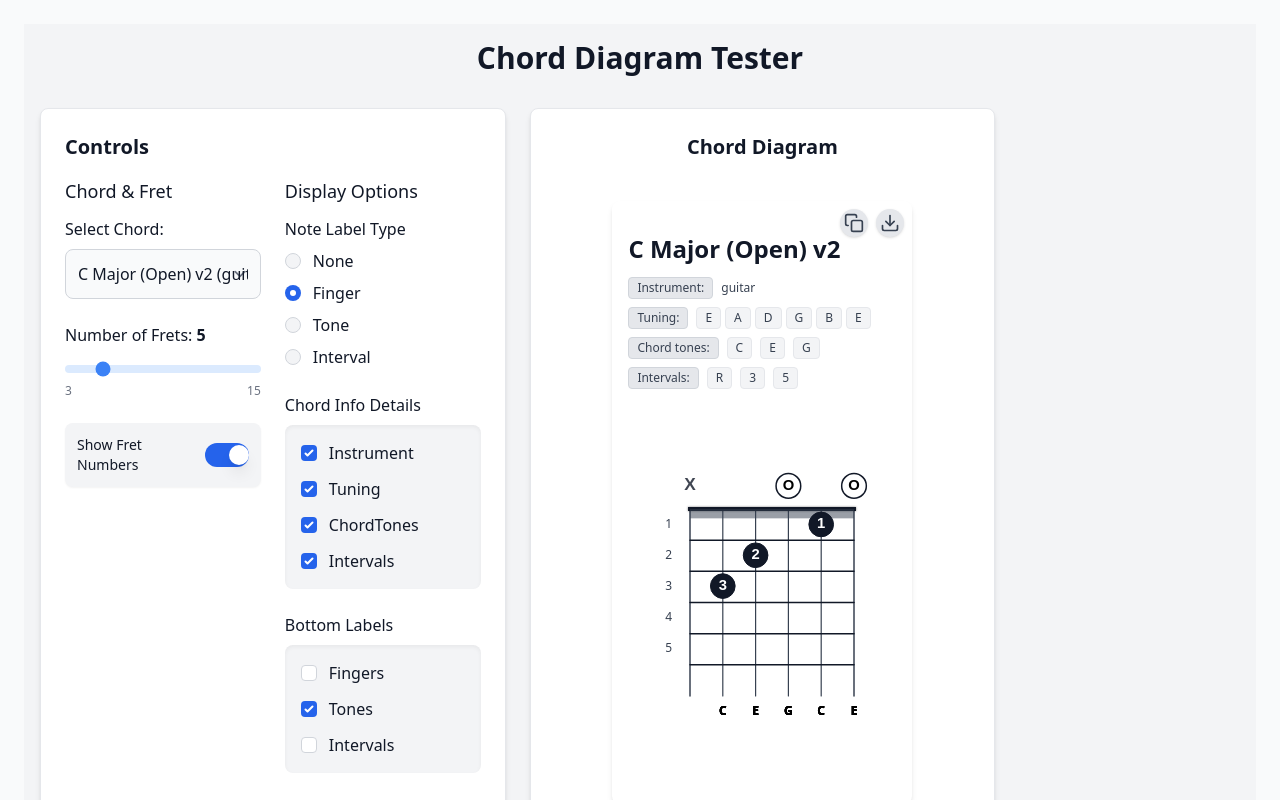
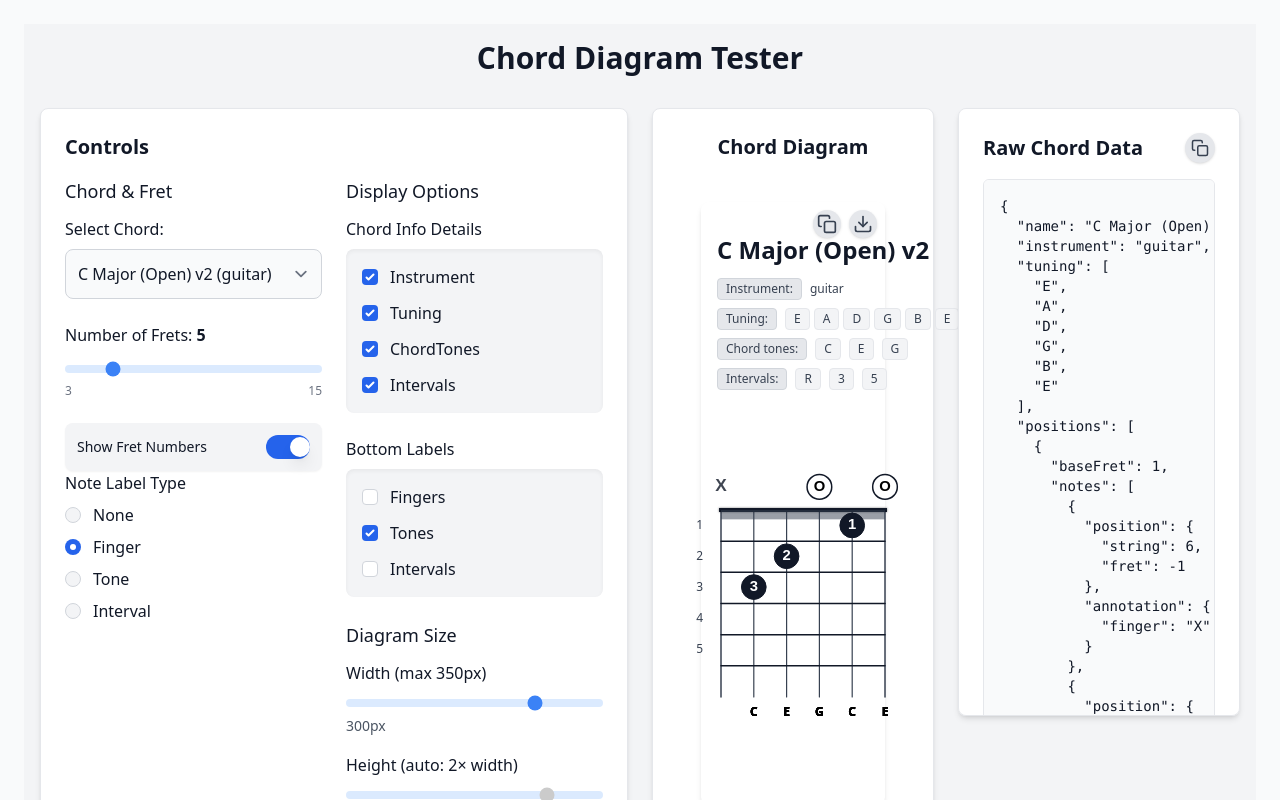
Before and after one commit to danielezappala/chordDiagram, a React (Vite) app: page / in a window 1280 px wide. Built offline with nearby package versions, Linux system fonts and the light colour scheme.

Commit message:
refactor: adjust grid layout from 5 to 4 columns and improve responsive spacing

```diff
--- a/src/ChordTestPage.tsx
+++ b/src/ChordTestPage.tsx
@@ -205,11 +205,11 @@ const ChordTestPage = (): JSX.Element => {
     <div className="min-h-screen bg-gray-100 dark:bg-gray-900 text-gray-900 dark:text-white p-4">
       <h1 className="text-3xl font-extrabold mb-8 text-center">Chord Diagram Tester</h1>
 
-      {/* Main layout using CSS Grid: Left UI (2) | Diagram (2) | Raw Data (1) --> total 5 columns */}
-      <div className="grid grid-cols-1 lg:grid-cols-5 gap-6 items-start h-full"> {/* Reduced gap slightly */}
+      {/* Main layout using CSS Grid: Left UI (2/4) | Diagram (1/4) | Raw Data (1/4) --> total 4 columns */}
+      <div className="grid grid-cols-1 lg:grid-cols-4 gap-6 items-stretch h-full">
 
         {/* Left Section: All UI Controls (Chord Settings, Display & Tuning) */}
-        <div className="bg-white dark:bg-gray-800 p-6 rounded-lg shadow-md border border-gray-200 dark:border-gray-700 lg:col-span-2">
+        <div className="bg-white dark:bg-gray-800 p-6 rounded-lg shadow-md border border-gray-200 dark:border-gray-700 lg:col-span-2 h-full">
           <h2 className="text-xl font-semibold mb-4">Controls</h2>
 
           <div className="grid grid-cols-1 md:grid-cols-2 gap-6">
@@ -253,10 +253,8 @@ const ChordTestPage = (): JSX.Element => {
                   <span className={`inline-block h-5 w-5 transform rounded-full bg-white shadow-lg transition-transform ${showFretNumbers ? 'translate-x-6' : 'translate-x-1'}`}/>
                 </button>
               </div>
-            </div>
 
-            <div>
-              <h3 className="text-lg font-medium mb-3">Display Options</h3>
+              {/* Moved Note Label Type Here */}
               <div className="mb-6">
                 <h4 className="font-medium mb-2">Note Label Type</h4>
                 <div className="space-y-2">
@@ -274,7 +272,11 @@ const ChordTestPage = (): JSX.Element => {
                   ))}
                 </div>
               </div>
+            </div>
 
+            <div>
+              <h3 className="text-lg font-medium mb-3">Display Options</h3>
+              {/* Note Label Type was here, now moved to the first column */}
 
               <div className="mb-6">
                 <h4 className="font-medium mb-2">Chord Info Details</h4>
@@ -359,8 +361,8 @@ const ChordTestPage = (): JSX.Element => {
           </div>
         </div>
 
-        {/* Center Section: Chord Diagram (Occupies 2 columns) */}
-        <div className="flex flex-col justify-start items-center p-6 bg-white dark:bg-gray-800 rounded-lg shadow-md border border-gray-200 dark:border-gray-700 lg:col-span-2 min-h-[350px]">
+        {/* Center Section: Chord Diagram (Occupies 1 column) */}
+        <div className="flex flex-col justify-start items-center p-6 bg-white dark:bg-gray-800 rounded-lg shadow-md border border-gray-200 dark:border-gray-700 lg:col-span-1 min-h-[350px] h-full">
           <h2 className="text-xl font-semibold mb-4 text-center">Chord Diagram</h2>
           <div style={{
             position: 'relative',
@@ -392,8 +394,8 @@ const ChordTestPage = (): JSX.Element => {
             />
           </div> {/* Closes inner styled div for ChordDiagram */}
         </div> {/* Closes center section div containing ChordDiagram */}
-        {/* Right Section: Raw Chord Data */}
-        <div className="bg-white dark:bg-gray-800 p-6 rounded-lg shadow-md border border-gray-200 dark:border-gray-700 lg:col-span-2 overflow-auto max-h-[calc(100vh-12rem)] relative">
+        {/* Right Section: Raw Data (Occupies 1 column) */}
+        <div className="bg-white dark:bg-gray-800 p-6 rounded-lg shadow-md border border-gray-200 dark:border-gray-700 lg:col-span-1 overflow-auto max-h-[calc(100vh-12rem)] relative h-full">
           <div className="flex justify-between items-center mb-4">
             <h2 className="text-xl font-semibold">Raw Chord Data</h2>
             <button
```
